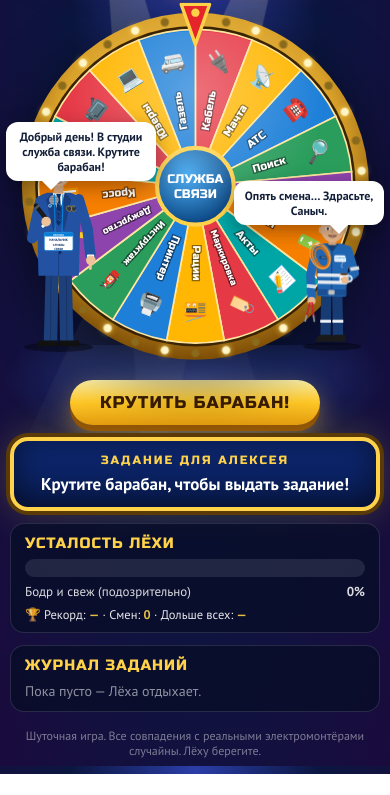
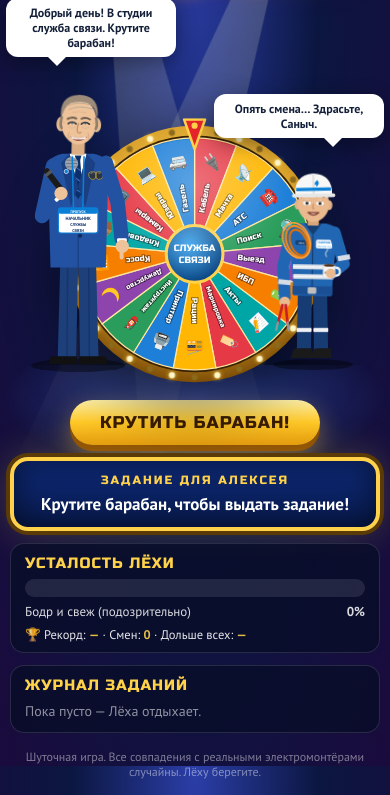
Before and after one commit to k1romusic/izmotat-lyohu, a plain HTML site: page index.html in a window 390 px wide. Shown: the part 78-873 px from the top of the page. Before the commit the page ends 852 px from the top, so only its background shows below. Drawn offline with Linux system fonts and the light colour scheme; a web font is replaced by a local one.

Commit message:
Мобильная версия: персонажи крупнее, барабан меньше, реплики над головами
Co-Authored-By: Claude Opus 5.5 <noreply@anthropic.com>

```diff
--- a/index.html
+++ b/index.html
@@ -291,17 +291,17 @@
     header{padding-top:12px}
     .tagline{gap:2px 12px}
     h1{font-size:clamp(19px,6.4vw,40px);letter-spacing:1.5px}
-    .stage{grid-template-columns:1fr 1fr;grid-template-rows:auto;min-height:0;margin-top:4px;padding:0 6px}
+    .stage{grid-template-columns:1fr 1fr;grid-template-rows:auto;min-height:0;margin-top:4px;padding:64px 6px 0} /* сверху место под реплики */
     .stage::before,.stage::after{width:180px}
-    .wheel-wrap{grid-column:1 / 3;grid-row:1}
-    .wheel-box{max-width:min(92vw,470px,56vh)}
+    .wheel-wrap{grid-column:1 / 3;grid-row:1;align-self:end}
+    .wheel-box{max-width:min(68vw,360px,42vh)}
     #bossSlot{grid-column:1;grid-row:1;justify-self:start}
     #lexaSlot{grid-column:2;grid-row:1;justify-self:end}
-    .slot{min-height:0;align-self:end;margin-bottom:var(--under-wheel,96px);z-index:3;width:clamp(96px,27vw,200px);pointer-events:none}
+    .slot{min-height:0;align-self:end;margin-bottom:var(--under-wheel,96px);z-index:3;width:clamp(116px,37vw,240px);pointer-events:none}
     .slot svg.person,#boss,#lexa{width:100%;height:auto;max-width:100%}
     #boss.pointing .arm-point{transform:rotate(-112deg)} /* на телефоне показывает вверх, на стрелку, не закрывая табличку */
     #lexa{width:90%}
-    .bubble{font-size:12px;max-width:150px;padding:7px 10px;border-radius:12px;transform:translate(-50%,-6px) scale(.6)}
+    .bubble{top:auto;bottom:calc(100% + 2px);font-size:12px;max-width:170px;padding:7px 10px;border-radius:12px;transform:translate(-50%,-6px) scale(.6)}
     .bubble.show{transform:translate(-50%,-6px) scale(1)}
     #bossSlot .bubble,#bossSlot .bubble.show{left:0;transform-origin:30% 100%}
     #lexaSlot .bubble,#lexaSlot .bubble.show{left:auto;right:0;transform-origin:70% 100%}
```
